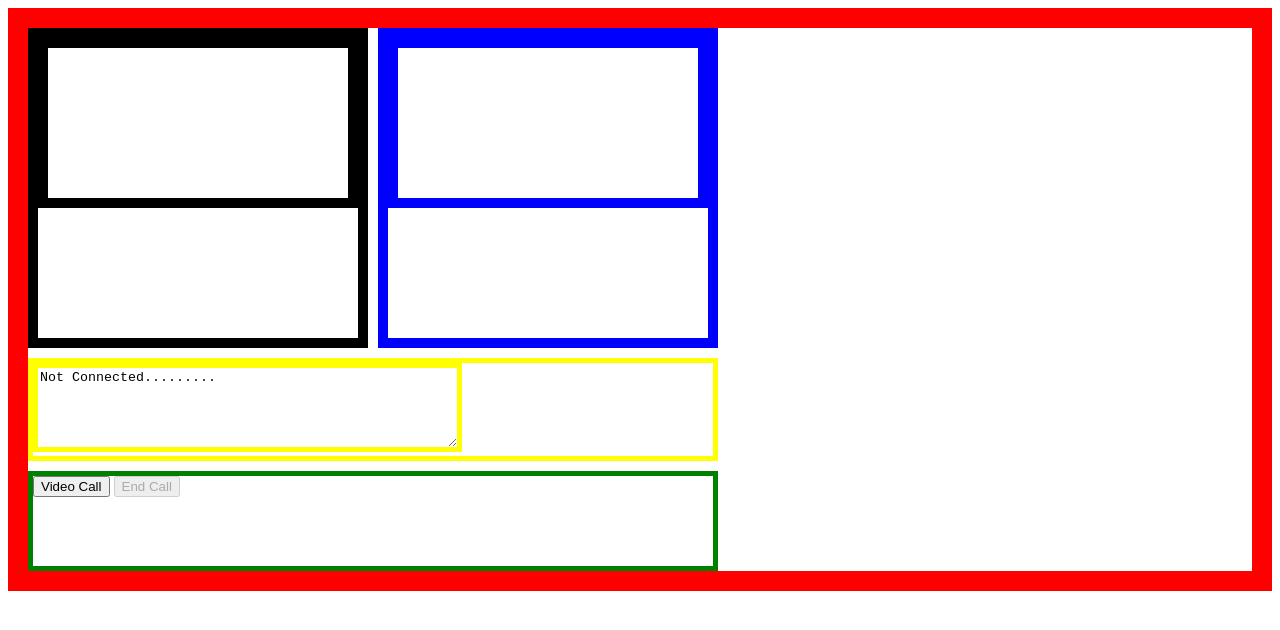
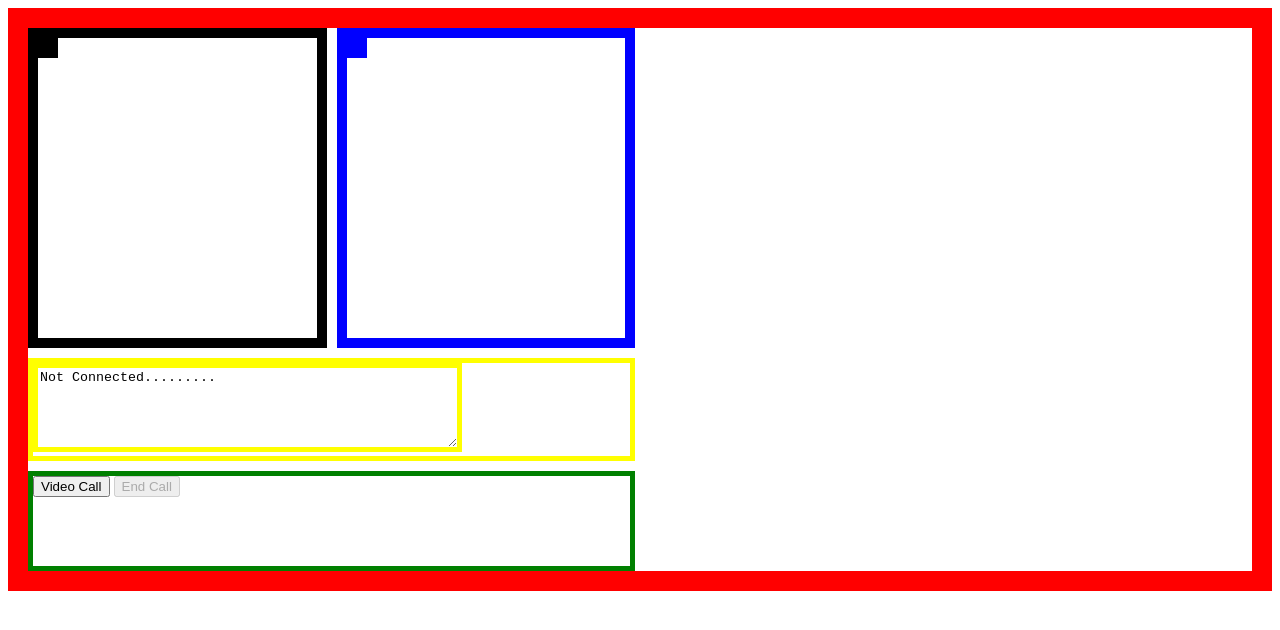
Before and after one commit to pmadjidi/webrtc-, a website: page SimpleVideoChat/public/index.html in a window 1280 px wide. Drawn offline with Linux system fonts and the light colour scheme.

Commit message:
change to css

```diff
--- a/SimpleVideoChat/public/myStyle.css
+++ b/SimpleVideoChat/public/myStyle.css
@@ -6,6 +6,8 @@
   grid-auto-rows: minmax(100px, auto);
   border:20px solid red;
 }
+
+video { grid-area: 1 / 1; width: 0; height: 0; }
 
 .lVideo {
   grid-row: 1 / 4;
```
